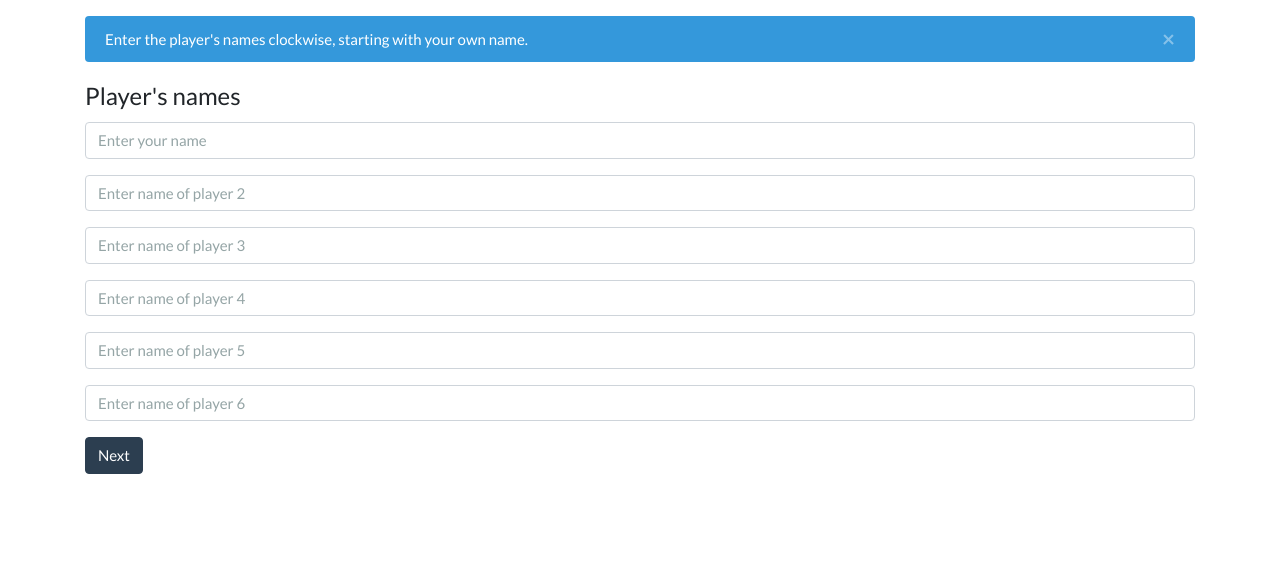
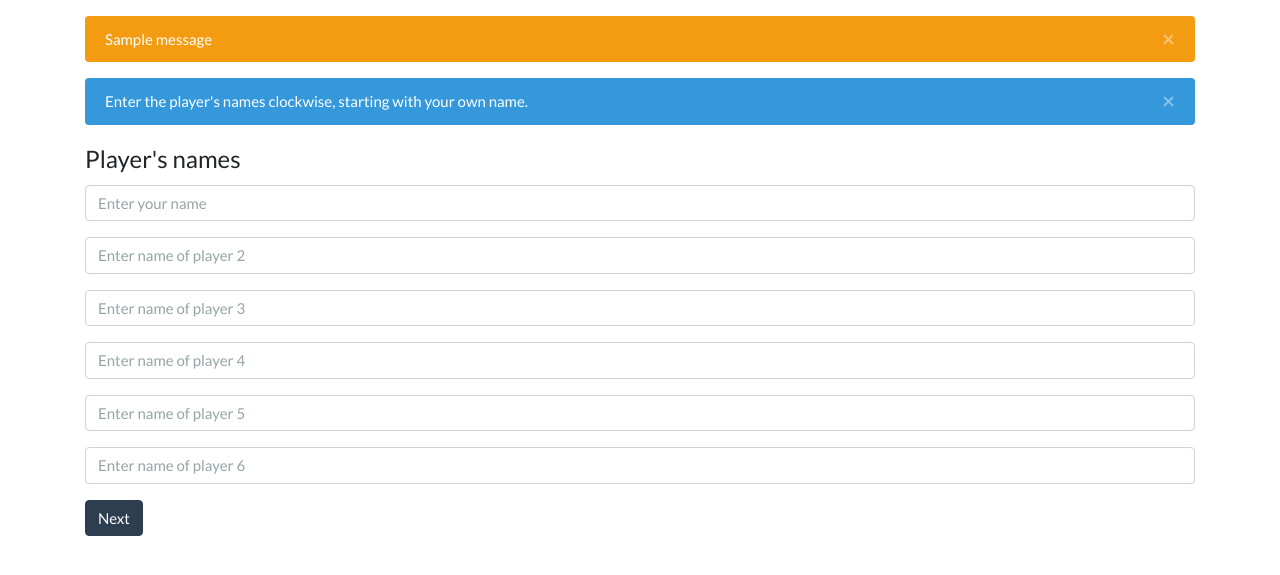
Before and after one commit to koenaubel/CluedoMaster, a Flask app: page / in a window 1280 px wide. Shown: the part 71-646 px from the top of the page. Run offline with Flask 2, Linux system fonts and the light colour scheme; one stand-in notice (Sample message) is shown; some libraries are stand-ins or nearby versions.

Commit message:
block when no players or cards selected. Flash message

```diff
--- a/app.py
+++ b/app.py
@@ -1,4 +1,4 @@
-from flask import Flask, render_template, request, redirect, url_for, session
+from flask import Flask, render_template, request, redirect, url_for, session, flash, get_flashed_messages
 from turn import add_turn, update_cards_in_hand, check_solution_cards
 import os
 import cards as c
@@ -15,6 +15,9 @@ def home():
         for player in request.form.getlist('player'):
             if player != "":
                 players.append(player)
+        if not players:
+            flash("First enter the player's names.")
+            return redirect(url_for('home'))
         session['players'] = players
         return redirect(url_for('select_cards'))
     return render_template('home.html')
@@ -24,6 +27,9 @@ def home():
 def select_cards():
     if request.method == 'POST':
         cards_in_hand = request.form.get('cards_in_hand')
+        if not cards_in_hand:
+            flash("First select the cards you have in your hand.")
+            return redirect(url_for('select_cards'))
         cards_in_hand = cards_in_hand.split(",")
         session['found_cards'] = dict()
         update_cards_in_hand(cards_in_hand, session['players'][0])
@@ -57,8 +63,6 @@ def cards():
         return redirect(url_for('home'))
     if 'cards_in_hand' not in session:
         return redirect(url_for('select_cards'))
-    locations = c.locations()
-    print(locations)
     return render_template('cards.html', locations=c.locations(), suspects=c.suspects(), weapons=c.weapons())
 
 
--- a/templates/base.html
+++ b/templates/base.html
@@ -44,5 +44,19 @@
   </div>
 </nav>
 
+<div class="container mt-3">
+{% with messages = get_flashed_messages() %}
+  {% if messages %}
+    {% for message in messages %}
+      <div class="alert alert-warning" role="alert">
+          {{ message }}
+          <button type="button" class="close" data-dismiss="alert" aria-label="Close">
+              <span aria-hidden="true">&times;</span>
+          </button>
+      </div>
+    {% endfor %}
+  {% endif %}
+{% endwith %}
+</div>
 
 {% block content %}{% endblock %}
```
